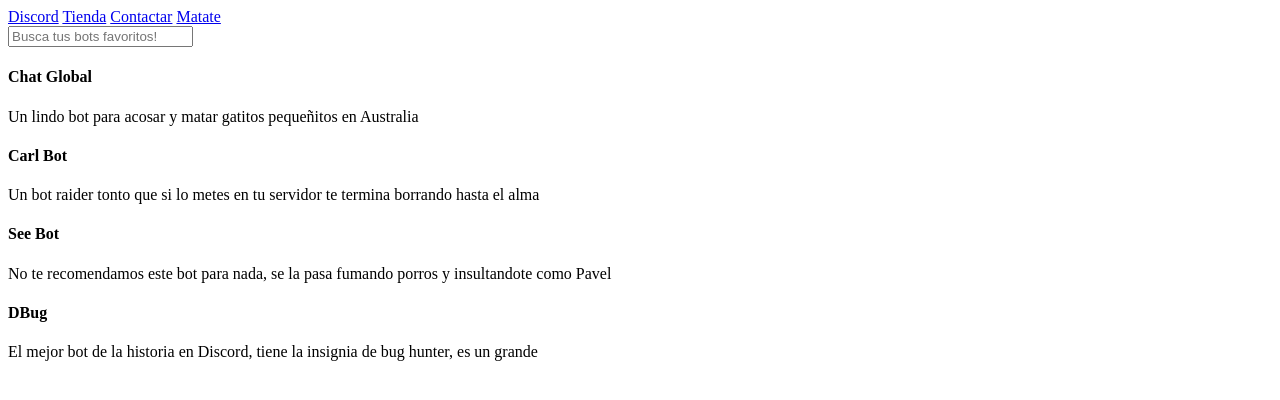
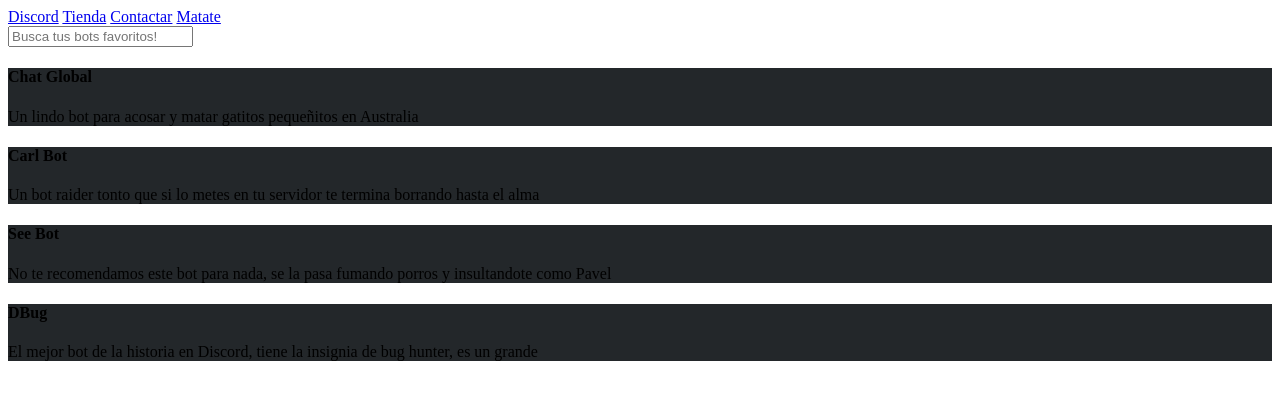
Before and after one commit to Mynzari/Yosarii, a PHP site: page / in a window 1280 px wide. Shown: the top 400 px of the page. Run offline with PHP 8.4, Linux system fonts and the light colour scheme; some web fonts are replaced.

Commit message:
Var colors and font

```diff
--- a/index.html
+++ b/index.html
@@ -37,7 +37,4 @@
 			<p class="text-418">El mejor bot de la historia en Discord, tiene la insignia de bug hunter, es un grande</p>
 		</div>
 	</body>
-<script>
-window.alert("TE ACABO DE HACKEAR PENDEJO DSJKGHJKGJHDSKJHKGSDGSD");
-</script>
 </html>
--- a/style.css
+++ b/style.css
@@ -1,10 +1,53 @@
-.div-1 {
-	font-size: 20px;
-	color: darkred;
-	background-color: darkblue;
+@font-face {
+	font-family: 'hanb';
+	src: url('resources/fonts/Hanson-Bold.ttf');
+	font-weight: normal;
 }
 
-.text-1::first-line {
-	color: darkblue;
-	background-color: darkred;
+:root {
+	--blurple-color: #5865F2;
+	--gray-color: #23272A;
 }
+h4 {
+	font-family: hanb;
+}
+
+.div-116 {
+	background-color: var(--gray-color);
+}
+
+.div-116:hover {
+	background-color: var(--blurple-color);
+}
+
+.div-216 {
+	background-color: var(--gray-color);
+}
+
+.div-216:hover {
+	background-color: var(--blurple-color);
+}
+
+.div-216 {
+	background-color: var(--gray-color);
+}
+
+.div-216:hover {
+	background-color: var(--blurple-color);
+}
+
+.div-316 {
+	background-color: var(--gray-color);
+}
+
+.div-316:hover {
+	background-color: var(--blurple-color);
+}
+
+.div-416 {
+	background-color: var(--gray-color);
+}
+
+.div-416:hover {
+	background-color: var(--blurple-color);
+}
```
